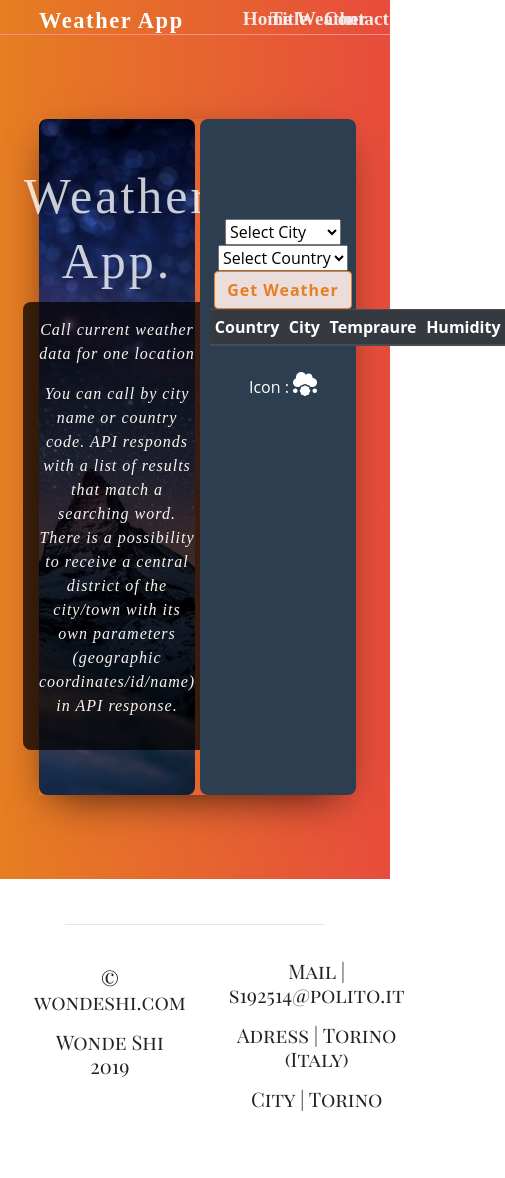
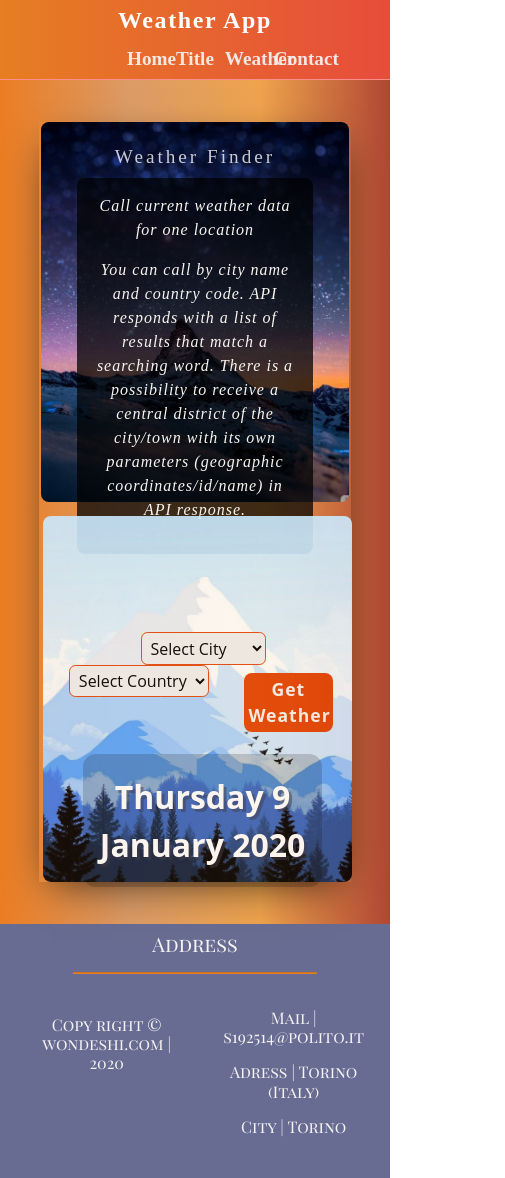
Before and after one commit to TsigeWonwosen/WeatherApp_In_React, a React (Create React App) app: page / in a window 390 px wide. Shown: the whole page, 505 px wide, since content can reach past the window. Before the commit the page ends 1150 px from the top, so only its background shows below. Built offline with nearby package versions, Linux system fonts and the light colour scheme; a web font is replaced by a local one.

Commit message:
@media query with some breack point add

```diff
--- a/src/App.css
+++ b/src/App.css
@@ -4,7 +4,13 @@ body {
 }
 
 .wrapper {
-  background: linear-gradient(to right, #e67e22, #e74c3c);
+  background: linear-gradient(
+    to right,
+    hsla(27, 94%, 47%, 0.89),
+    hsla(27, 62%, 52%, 0.767),
+    hsla(32, 94%, 47%, 0.719),
+    hsla(9, 93%, 32%, 0.815)
+  );
   height: 100vh;
   width: 100%;
   display: flex;
@@ -47,6 +53,8 @@ body {
 .title-container__subtitle {
   font-style: italic;
   font-weight: 100;
+  width: 85%;
+  margin: auto;
   letter-spacing: 1px;
   line-height: 1.5;
   font-family: "Merriweather", serif;
@@ -58,94 +66,194 @@ body {
 
 .form-container {
   border-radius: 0.5rem;
-  margin: 0px 5px;
-  background-color: #2c3e50;
-  /* height: 90vh; */
+  margin: 0px 0px 0px 5px;
   width: 50%;
   padding-top: 100px;
   padding-left: 10px;
+  color: rgb(255, 255, 255);
+  align-items: center;
+  text-align: center;
+  opacity: 0.9;
+  background-image: url("./img/warm-bg.jpg");
+  background-position: center;
+  object-fit: cover;
+  background-size: cover;
+  background-repeat: no-repeat;
+  transition: 0.4s ease-in;
+}
+.form-container.cold {
+  background-image: url("./img/cold-bg.jpg");
+  /* color: rgba(24, 11, 8, 0.794); */
+}
+.weather-form {
+  width: 90%;
+  justify-content: center;
+  text-align: center;
+  margin: 1rem;
+}
+.weather-form select {
+  border-radius: 0.4rem;
+  padding: 0.2rem 0.3rem;
+  border: 1px solid #e2490d !important;
+  outline: none;
+  /* color: #fff; */
+}
+
+.btn-submit {
+  box-sizing: border-box;
+  padding: 0.2rem 0.3rem;
+  border-radius: 0.5rem;
+  letter-spacing: 1px;
+  font-size: 1.1rem;
+  cursor: pointer;
+  outline: none;
+  border: none;
+  overflow: hidden;
+  background: #e24405;
+  color: #f8f3ef;
+  font-weight: 700;
+  transition: all 0.7s ease-in-out;
+}
+
+.btn-submit:hover,
+.btn-submit:active,
+.btn-submit:focus {
+  outline: 0;
+  background: #e06b27b9 !important;
+  color: rgb(243, 233, 233) !important;
+}
+
+.table-wrapper {
+  box-sizing: border-box;
+  width: 90%;
+  height: 80%;
+  border: 0.61px solid #dd68089b;
+  border-radius: 0 0 0.6rem 0.6rem;
+  margin: 1rem auto;
+  background-color: rgba(0, 0, 0, 0.37);
+  box-shadow: 1px 3px rgba(0, 0, 0, 0.2);
+}
+
+/* Weather Search */
+.location-box .location {
   color: #fff;
-  align-items: center;
+  font-size: 2rem;
+  font-weight: 500;
+  text-align: center;
+  text-shadow: 3px 3px rgba(50, 50, 70, 0.5);
+}
+
+.location-box .date,
+.weather .date {
+  color: #fff;
+  font-size: 1.1rem;
+  font-weight: 300;
+  font-style: italic;
+  text-align: center;
+  text-shadow: 2px 2px rgba(50, 50, 70, 0.5);
+}
+
+.weather-box {
   text-align: center;
 }
 
-input[type="text"] {
-  background-color: transparent;
-  border: 0;
-  border-bottom: solid 1px #f16051;
-  width: 30%;
-  padding-bottom: 4px;
-  color: #fff !important;
-  font-weight: lighter;
-  letter-spacing: 2px;
-  margin-bottom: 30px;
-  margin-right: 20px;
-  font-size: 20px;
+.weather-box .temp {
+  position: relative;
+  display: inline-block;
+  margin: 1rem auto;
+  background-color: rgba(255, 255, 255, 0.185);
+  border-radius: 0.5rem;
+
+  padding: 0.8rem 1rem;
+
+  color: #fff;
+  font-size: 3rem;
+  font-weight: 900;
+
+  text-shadow: 3px 6px rgba(50, 50, 70, 0.5);
+  text-align: center;
+  box-shadow: 3px 6px rgba(0, 0, 0, 0.2);
 }
 
-input[type="text"] {
-  outline: none;
+.weather-box .weather {
+  color: #fff;
+  font-size: 2rem;
+  font-weight: 700;
+  text-shadow: 3px 3px rgba(50, 50, 70, 0.5);
 }
 
-input:-webkit-autofill {
-  -webkit-box-shadow: 0 0 0 30px #2c3e50 inset;
-  -webkit-text-fill-color: #fff !important;
+.weather-hide {
+  display: flex;
+  justify-content: center;
+  align-items: center;
+  width: 80%;
+  height: 50%;
+  color: #fff;
+  font-size: 2rem;
+  font-weight: 700;
+  text-shadow: 3px 3px rgba(50, 50, 70, 0.5);
+  border-radius: 0.8rem;
+  margin: 1.4rem auto;
+  background-color: rgba(0, 0, 0, 0.18);
 }
 
-button {
-  border: 0;
-  padding: 0.1rem 0.3rem;
-  margin: 0 2px;
-  border-radius: 2px;
-  font-weight: lighter;
-  letter-spacing: 1px;
-  font-size: 15px;
-  cursor: pointer;
-  background-color: #ebdddc !important;
-  border: 1px solid #e67e22 !important;
-  color: #e67e22 !important;
-  font-weight: 700 !important;
-  transition: all 2s ease-in-out;
+@media (max-width: 1230px) and (min-width: 900px) {
+  .btn-submit {
+    width: 90%;
+    margin: 1rem auto 0rem;
+    font-size: 0.75rem;
+    letter-spacing: 0rem;
+  }
+  .title-container__title {
+    font-size: 1.8rem;
+  }
+}
+@media (max-width: 899px) {
+  .wrapper {
+    height: 100vh;
+    width: 100%;
+  }
+  .wrapper2 {
+    height: 96%;
+    text-align: center;
+    align-content: center;
+  }
+  .wrapper2 p {
+    font-size: 1rem;
+  }
+  .main {
+    flex-direction: column;
+    margin: 0.5rem auto;
+    align-items: center;
+    height: 90%;
+  }
+  .title-container {
+    width: 99%;
+    height: 50%;
+    margin-bottom: 0.9rem;
+  }
+  .form-container {
+    width: 99%;
+    height: 50%;
+  }
+  .title-container__title {
+    font-size: 1.2rem;
+  }
+  .btn-submit {
+    width: 90%;
+    margin: 0.5rem auto 0rem;
+    /* margin: 0rem auto 0rem;
+    font-size: 1rem;
+    letter-spacing: 0.2rem;
+    padding: 0.3rem; */
+  }
 }
 
-button:hover {
-  outline: none;
-  background: 1px solid #e67e22 !important;
-  color: rgb(31, 5, 5) !important;
+@media (max-with: 575px) and (min-width: 450px) {
+  .btn-submit {
+    width: 100%;
+    font-size: 0.4rem;
+    padding: 0;
+    background-color: #a37664;
+  }
 }
-
-.weather__info {
-  width: 60%;
-  font-size: 20px;
-  font-weight: 200;
-  letter-spacing: 2px;
-}
-
-.weather__key {
-  color: #f16051;
-  border-bottom: solid 2px rgba(255, 255, 255, 0.06);
-  padding: 20px 0 20px 0;
-  font-weight: 400;
-}
-
-.weather__key:last-child {
-  border: 0;
-}
-
-.weather__value {
-  color: #fff;
-  font-weight: 200;
-}
-
-.weather__error {
-  color: #f16051;
-  font-size: 20px;
-  letter-spacing: 1px;
-  font-weight: 200;
-}
-td {
-  color: #fff;
-}
-link {
-  color: #3d3d3d;
-}
--- a/src/components/Footer.js
+++ b/src/components/Footer.js
@@ -3,34 +3,36 @@ import React from "react";
 function Footer() {
   return (
     <footer style={headerStyle}>
-      <br />
-      <hr style={{ display: "flex", width: "70%", marginLeft: "15%" }} />
+      <h5>Address </h5>
+      <hr
+        style={{
+          display: "flex",
+          width: "65%",
+          marginLeft: "1rem auto",
+          height: "1px",
+          background: "#e67e22",
+        }}
+      />
       <div style={{ display: "flex" }}>
         <div
           style={{
-            flex: "1",
+            flex: "2",
             margin: "10px",
             padding: "15px",
-            textAlign: "center"
+            textAlign: "center",
           }}
         >
-          <h5>
-            <p> &copy; wondeshi.com </p>{" "}
-            <b>
-              {" "}
-              <b />{" "}
-            </b>
-            <p> Wonde Shi 2019 </p>
-          </h5>
+          <h6>
+            <p> Copy right &copy; wondeshi.com | {new Date().getFullYear()}</p>
+          </h6>
         </div>
-        <div style={{ flex: "1" }}>
-          <h5 style={{ margin: "8px", padding: "10px", textAlign: "center" }}>
+        <div style={{ flex: "2" }}>
+          <h6 style={{ margin: "8px", padding: "10px", textAlign: "center" }}>
             {" "}
-            <b /> <b /> <b />
             <p>Mail | s192514@polito.it</p>
             <p>Adress | Torino (Italy)</p>
             <p>City | Torino</p>
-          </h5>
+          </h6>
         </div>
       </div>
     </footer>
@@ -40,10 +42,9 @@ export default Footer;
 
 const headerStyle = {
   fontFamily: "Playfair Display SC, serif",
-  backgroundColor: "transparent",
-  color: "#222",
-  border: "nono",
-  padding: "5px 9px",
-  borderRadius: "2%",
-  float: "center"
+  backgroundColor: "rgba(42,46,100,0.7)",
+  color: "#F4F4F4",
+  padding: "0.5rem",
+  float: "center",
+  textAlign: "center",
 };
--- a/src/components/Form.js
+++ b/src/components/Form.js
@@ -7,12 +7,13 @@ function Form({ getWeather }) {
   const getWeatherCityCountry = (e) => {
     e.preventDefault();
     getWeather(city, country);
+    setCity("");
+    setCountry("");
   };
   return (
-    <div>
-      <form onSubmit={getWeatherCityCountry}>
+    <form onSubmit={getWeatherCityCountry} className='weather-form'>
       <div className='row' style={texColor}>
-          <div className='col'>
+        <div className='col col-xs-6 col-sm-6 col-md-6 col-lg-4'>
           <select
             name='city'
             value={city}
@@ -26,9 +27,9 @@ function Form({ getWeather }) {
             <option value='Paris'>Paris</option>
           </select>
         </div>
-          <div className='col'>
+        <div className='col col-xs-6 col-sm-6 col-md-6 col-lg-4'>
           <select
-              name='contry'
+            name='country'
             value={country}
             onChange={(e) => setCountry(e.target.value)}
           >
@@ -40,17 +41,16 @@ function Form({ getWeather }) {
             <option value='uk'>UK</option>
           </select>
         </div>
-          <div className='col'>
-            <button className='btn btn-primary' type='submit'>
+        <div className='col col-xs-12 col-sm-12 col-md-12 col-lg-4'>
+          <button className='btn-submit' type='submit'>
             Get Weather
           </button>
         </div>
       </div>
     </form>
-    </div>
   );
 }
 const texColor = {
-  color: "#fff",
+  color: "#FFF",
 };
 export default Form;
--- a/src/components/Header.js
+++ b/src/components/Header.js
@@ -3,13 +3,13 @@ import { Link } from "react-router-dom";
 import "../css/NavBar.css";
 function Header() {
   return (
-    <header style={headerStyle}>
-      <div className=' logo f1 tc i-m'>
+    <header className='navBar-container'>
+      <div className='logo f1 tc i-m'>
         <Link to='/'>
           <span>Weather App</span>
         </Link>
       </div>
-      <div style={{ width: "50%" }}>
+
       <ul className='navBar'>
         <li>
           <Link to='/'>
@@ -35,20 +35,7 @@ function Header() {
           </Link>
         </li>
       </ul>
-      </div>
     </header>
   );
 }
 export default Header;
-
-const headerStyle = {
-  height: "35px",
-  background: "linear-gradient(to right, #e67e22, #e74c3c)",
-  display: "flex",
-  justifyContent: "space-between",
-  textAlign: "center",
-  color: "#4f4f4",
-  border: "none",
-  padding: " 1% 10% 3%",
-  borderBottom: "1px solid rgb(250, 142, 142)",
-};
--- a/src/components/Home.js
+++ b/src/components/Home.js
@@ -8,16 +8,14 @@ const API_KEY = "20572be333bd976b400c876f1946359e";
 
 class Home extends React.Component {
   state = {
-    city: "",
-    country: "",
-    temprature: "",
+    city: "turin",
+    country: "it",
+    temperature: "",
     humidity: "",
     icon: "",
+    description: "",
   };
   getWeather = async (city, country) => {
-    // const city = e.target.elements.city.value;
-
-    // const country = e.target.elements.country.value;
     const api_call = await fetch(
       `https://api.openweathermap.org/data/2.5/weather?q=${city},${country}&appid=${API_KEY}`
     );
@@ -27,15 +25,23 @@ class Home extends React.Component {
       this.setState({
         city: data.name,
         country: data.sys.country,
-        temprature: data.main.temp,
+        temperature: data.main.temp,
         humidity: data.main.humidity,
         icon: data.weather[0].icon,
+        description: data.weather[0].description,
       });
     }
   };
 
   render() {
-    const { city, country, temprature, humidity, icon } = this.state;
+    const {
+      city,
+      country,
+      temperature,
+      humidity,
+      icon,
+      description,
+    } = this.state;
     return (
       <div className='wrapper'>
         <div className='main'>
@@ -43,14 +49,17 @@ class Home extends React.Component {
             <Titles />
           </div>
 
-          <div className='form-container'>
+          <div
+            className={humidity > 60 ? "form-container" : "form-container cold"}
+          >
             <Form getWeather={this.getWeather} />
             <Weather
               city={city}
               country={country}
-              temprature={temprature}
+              temperature={temperature}
               humidity={humidity}
               icon={icon}
+              description={description}
             />
           </div>
         </div>
--- a/src/components/Titles.js
+++ b/src/components/Titles.js
@@ -3,14 +3,14 @@ import "../App.css";
 
 function Titles() {
   return (
-    <div className='title-'>
-      <h2 className='title-container__title'> Weather App.</h2>
+    <div className='wrapper2'>
+      <h2 className='title-container__title'> Weather Finder </h2>
       <div className='title-container__subtitle'>
         <p> Call current weather data for one location</p>
         <p>
-          You can call by city name or country code. API responds with a list of
-          results that match a searching word. There is a possibility to receive
-          a central district of the city/town with its own parameters
+          You can call by city name and country code. API responds with a list
+          of results that match a searching word. There is a possibility to
+          receive a central district of the city/town with its own parameters
           (geographic coordinates/id/name) in API response.
         </p>
       </div>
--- a/src/components/weather.js
+++ b/src/components/weather.js
@@ -1,42 +1,64 @@
 import React from "react";
 import "../App.css";
 
-function Weather(props) {
+function Weather({ country, city, temperature, humidity, icon, description }) {
+  const dateBuilder = (d) => {
+    let months = [
+      "January",
+      "February",
+      "March",
+      "April",
+      "May",
+      "June",
+      "July",
+      "August",
+      "September",
+      "October",
+      "November",
+      "December",
+    ];
+    let days = [
+      "Sunday",
+      "Monday",
+      "Tuesday",
+      "Wednesday",
+      "Thursday",
+      "Friday",
+      "Saturday",
+    ];
+
+    let day = days[d.getDay()];
+    let date = d.getDate();
+    let month = months[d.getMonth()];
+    let year = d.getFullYear();
+
+    return `${day} ${date} ${month} ${year}`;
+  };
   return (
-    <div className="App">
-      {
-        // <p>Country: {props.country}</p>
-        // <p>City: {props.city}</p>
-        // <p>Tempraure:{props.temprature}</p>
-        // <p>Humidity: {props.humidity}</p>
-      }
-      <div>
-        <table className="table table-sm">
-          <thead className="thead-dark">
-            <tr>
-              <th scope="col">Country</th>
-              <th scope="col">City</th>
-              <th scope="col">Tempraure</th>
-              <th scope="col">Humidity</th>
-            </tr>
-          </thead>
-          <tbody>
-            <tr>
-              <td>{props.country}</td>
-              <td>{props.city}</td>
-              <td>{props.temprature}</td>
-              <td>{props.humidity}</td>
-            </tr>
-          </tbody>
-        </table>
-      </div>
-      <p>
-        Icon :{"   "}
-        <i className="fas fa-cloud-meatball" style={{ fontSize: "24px" }}>
-          {props.icon}
-        </i>
-      </p>
-    </div>
+    <>
+      {description ? (
+        <div className='table-wrapper'>
+          <div className='location-box'>
+            <div className='location'>
+              {city}, {country}
+            </div>
+            <div className='date'>{dateBuilder(new Date())}</div>
+          </div>
+
+          <div className='weather-box'>
+            <div className='temp'>{Math.round(temperature)}°c</div>
+            <div className='weather'>
+              {description}
+              <div className='date'> Humidity:{humidity}%</div>
+            </div>
+          </div>
+        </div>
+      ) : (
+        <div className='weather-hide'>
+          <div className='date'>{dateBuilder(new Date())}</div>
+        </div>
+      )}
+    </>
   );
 }
 
--- a/src/css/NavBar.css
+++ b/src/css/NavBar.css
@@ -1,11 +1,23 @@
 @import url("https://fonts.googleapis.com/css2?family=Metal+Mania&family=Odibee+Sans&display=swap");
+
+.navBar-container {
+  height: 40px;
+  background: linear-gradient(to right, #e67e22, #e74c3c);
+  display: flex;
+  justify-content: space-between;
+  text-align: center;
+  align-items: center;
+  color: #4f4f4f;
+  padding: 1.2rem 4rem;
+  border-bottom: 1.5px solid rgb(250, 142, 142);
+}
 .navBar {
   display: flex;
   text-align: center;
   align-items: center;
   justify-content: space-around;
-  width: 95%;
-  height: 35px;
+  width: 40%;
+  height: 100%;
 }
 .navBar li {
   height: 100%;
@@ -25,7 +37,9 @@
 .navBar span:hover {
   font-size: 1.4rem;
 }
-
+.logo {
+  width: 30%;
+}
 .logo span {
   color: white;
   text-align: center;
@@ -38,3 +52,23 @@
 .logo:hover {
   transform: scale(1.1);
 }
+
+@media (max-width: 800px) {
+  .logo {
+    width: 100%;
+    margin-bottom: 0.2rem;
+  }
+  .logo span {
+    font-size: 1.5rem;
+  }
+  .navBar-container {
+    flex-direction: column;
+    height: 80px;
+    justify-content: center;
+    margin: auto;
+  }
+  .navBar {
+    width: 90%;
+    margin: 0.2rem auto 0.2rem;
+  }
+}
--- a/src/index.js
+++ b/src/index.js
@@ -6,7 +6,4 @@ import * as serviceWorker from "./serviceWorker";
 
 ReactDOM.render(<App />, document.getElementById("root"));
 
-// If you want your app to work offline and load faster, you can change
-// unregister() to register() below. Note this comes with some pitfalls.
-// Learn more about service workers: https://bit.ly/CRA-PWA
 serviceWorker.unregister();
```
Also changed, not shown: src/img/cold-bg.jpg (added), src/img/warm-bg.jpg (added). Lines whose indentation alone changed are shown as unchanged.
